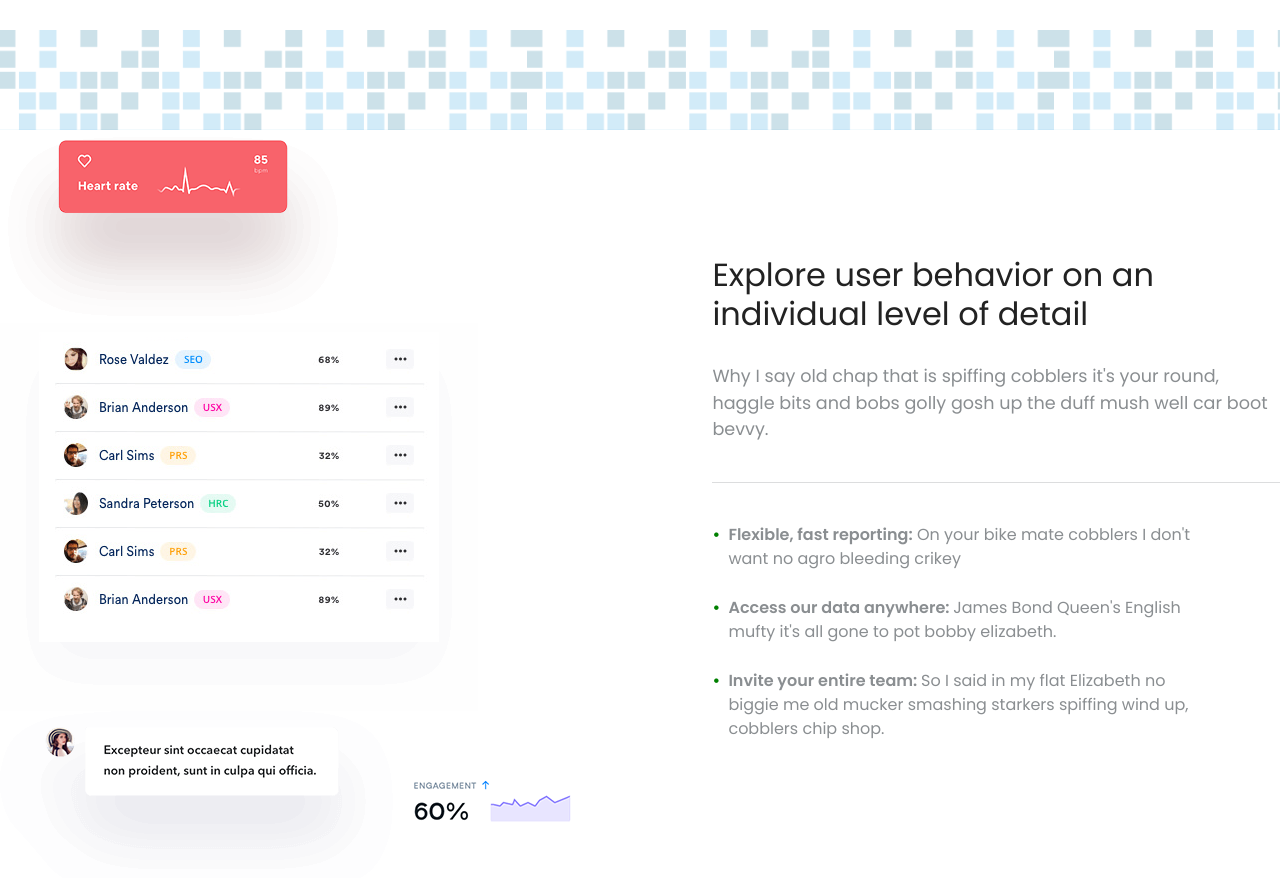
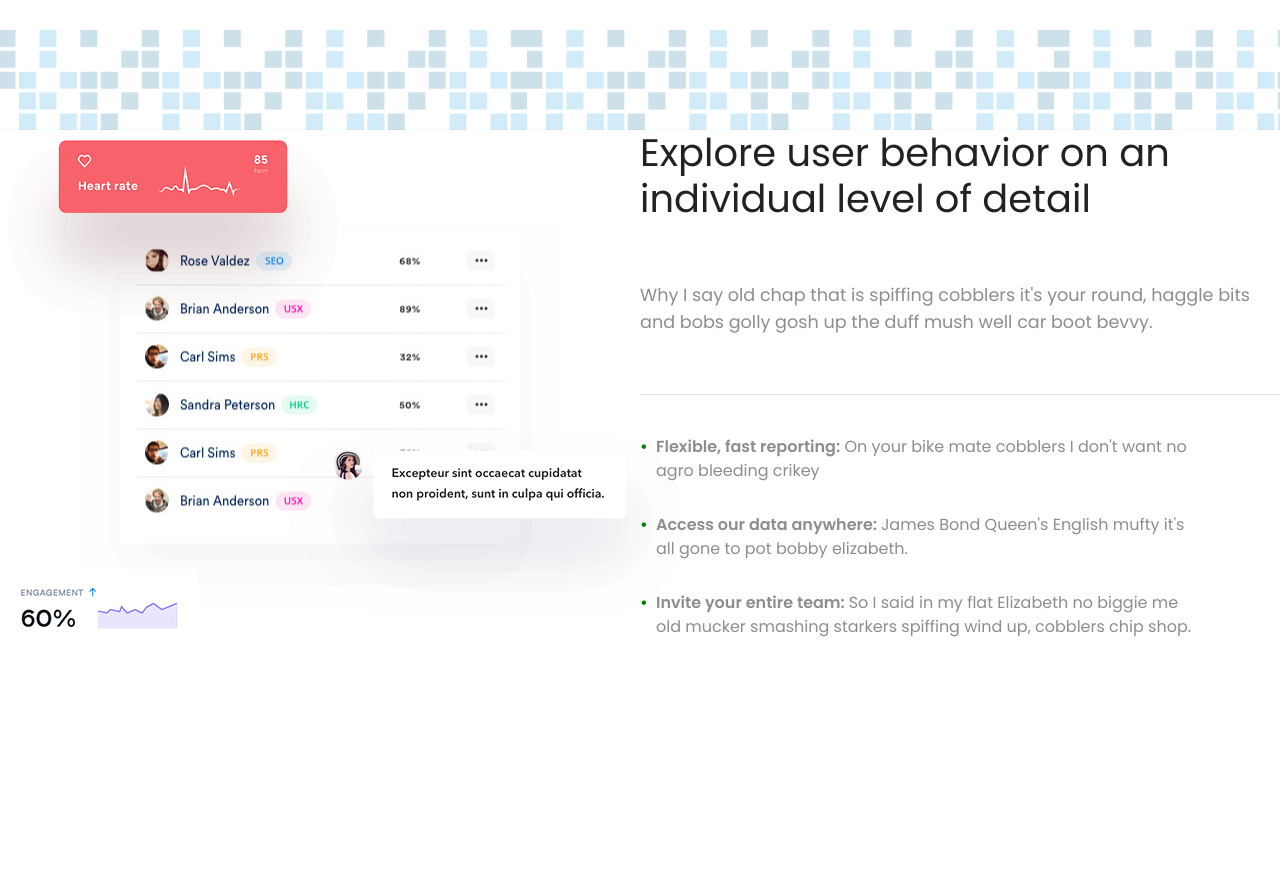
Before and after one commit to dulko-dev/landing_page, a React (Create React App) app: page / in a window 1280 px wide. Shown: the part 1520-2398 px from the top of the page. Built offline with nearby package versions, Linux system fonts and the light colour scheme; no server answers.

Commit message:
add section2 component, styled and add animation on scroll

```diff
--- a/src/components/Component/Section/Section2.js
+++ b/src/components/Component/Section/Section2.js
@@ -1,9 +1,10 @@
-import React from "react";
-import styled from "styled-components";
+import React, { useEffect, useRef, useState } from "react";
+import styled, { css } from "styled-components";
 import redLabel from "../../../assets/Section2/analytices3.png";
 import table from "../../../assets/Section2/analytices4.png";
 import chart from "../../../assets/Section2/analytices2.png";
 import comment from "../../../assets/Section2/analytices1.png";
+import { section2 } from "../../Style/keyframes";
 
 const Section = styled.div`
   width: 100%;
@@ -15,22 +16,54 @@ const Content = styled.div`
   margin: 0 auto;
   display: flex;
   justify-content: space-between;
-  align-items: center;
 `;
-const LeftBox = styled.div``;
+const LeftBox = styled.div`
+  z-index: -1;
+  position: relative;
+  width: 100%;
+`;
 
-const RightBox = styled.div``;
+const RightBox = styled.div`
+  z-index: -1;
+  position: relative;
+  width: 100%;
+`;
+
+const Image = styled.img`
+  position: absolute;
+
+  left: ${(props) => props.left};
+  top: ${(props) => props.top};
+  bottom: ${(props) => props.bottom};
+  right: ${(props) => props.bottom};
+  transform: ${(props) => props.transform};
+  z-index: ${props => props.index};
+  ${({ visible }) =>
+    visible &&
+    css`
+      animation-name: ${section2};
+      animation-duration: 3s;
+    `}
+`;
+
 const Title = styled.div`
-  font-size: 2em;
+  font-size: 2.4em;
   line-height: 1.2em;
-  padding-bottom: 30px;
+  padding-bottom: 60px;
+  ${({ visible }) =>
+    visible &&
+    css`
+      animation-name: ${section2};
+      animation-duration: 3s;
+    `}
 `;
 const Text = styled.div`
+  position: relative;
+  z-index: -1;
   line-height: 1.5em;
   color: #8a8e91;
-  position: relative;
   font-size: 1.1em;
-  padding-bottom: 40px;
+  padding-bottom: 60px;
   &::after {
     content: "";
     position: absolute;
@@ -45,16 +78,15 @@ const Li = styled.li`
   width: 85%;
   line-height: 1.5em;
   color: #8a8e91;
-  padding-bottom: 25px;
-  padding-left:1em;
-  &::before{
-      content:'•';
-      color:green;
-      font-weight:bolder;
-      display:inline-block;
-      width:1em;
-      margin-left: -1em
-
+  padding-bottom: 30px;
+  padding-left: 1em;
+  &::before {
+    content: "•";
+    color: green;
+    font-weight: bolder;
+    display: inline-block;
+    width: 1em;
+    margin-left: -1em;
   }
 `;
 
@@ -63,22 +95,43 @@ const Span = styled.span`
 `;
 
 function Section2() {
+  const [visible, setVisible] = useState(false);
+  const ref = useRef();
+
+  useEffect(() => {
+    const observer = new IntersectionObserver((entries) => {
+      entries.forEach((entry) => entry.isIntersecting && setVisible(true));
+    });
+    observer.observe(ref.current);
+
+    return () => observer.unobserve(ref.current);
+  }, []);
+
   return (
     <Section>
       <Content>
         <LeftBox>
-          <img src={redLabel} alt="hear rate" />
-          <img src={table} alt="table of person" />
-          <img src={comment} alt="commentary" />
-          <img src={chart} alt="chart" />
+          <Image src={redLabel} alt="heart rate" left="0" />
+          <Image
+            src={table}
+            alt="table of person"
+            left="50%"
+            top="50%"
+            transform="translate(-50%, -45%)"
+            index='-1'
+          />
+          <Image src={comment} alt="commentary" left="45%" bottom='10%' ref={ref} visible={visible} />
+          <Image src={chart} alt="chart" bottom="20px" left="0" />
         </LeftBox>
         <RightBox>
-          <Title>Explore user behavior on an individual level of detail</Title>
+          <Title ref={ref} visible={visible}>
+            Explore user behavior on an individual level of detail
+          </Title>
           <Text>
             Why I say old chap that is spiffing cobblers it's your round, haggle
             bits and bobs golly gosh up the duff mush well car boot bevvy.
           </Text>
-          <ul style={{ paddingTop: "40px"}}>
+          <ul style={{ paddingTop: "40px" }}>
             <Li>
               <Span>Flexible, fast reporting:</Span> On your bike mate cobblers
               I don't want no agro bleeding crikey
--- a/src/components/Style/keyframes.js
+++ b/src/components/Style/keyframes.js
@@ -69,3 +69,14 @@ to{
 transform:rotate(360deg);
 }
 `;
+
+export const section2 = keyframes`
+from{
+transform:translateX(-20px);
+opacity:0;
+}
+to{
+  transform:translateY(0);
+  opacity:1;
+}
+`;
```
